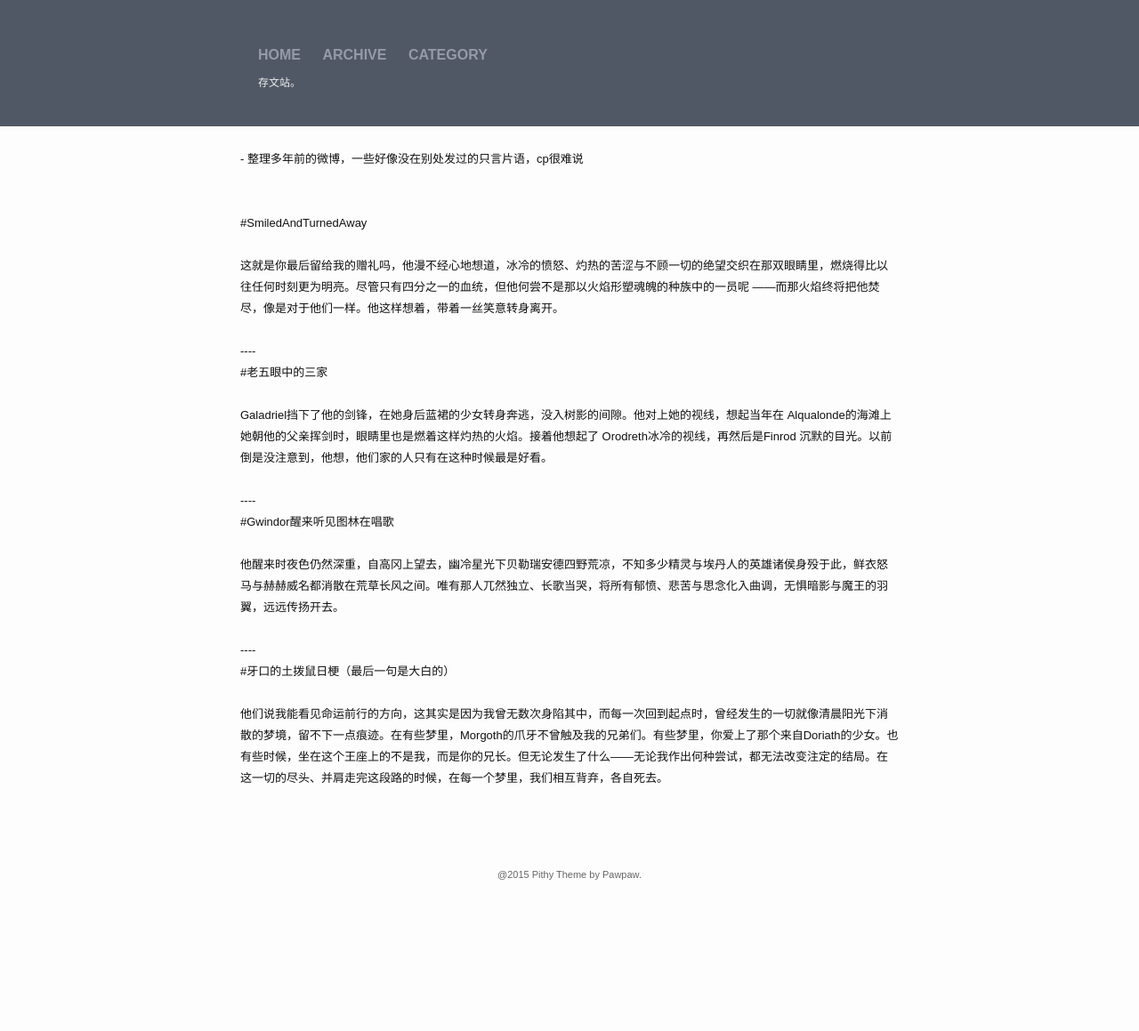
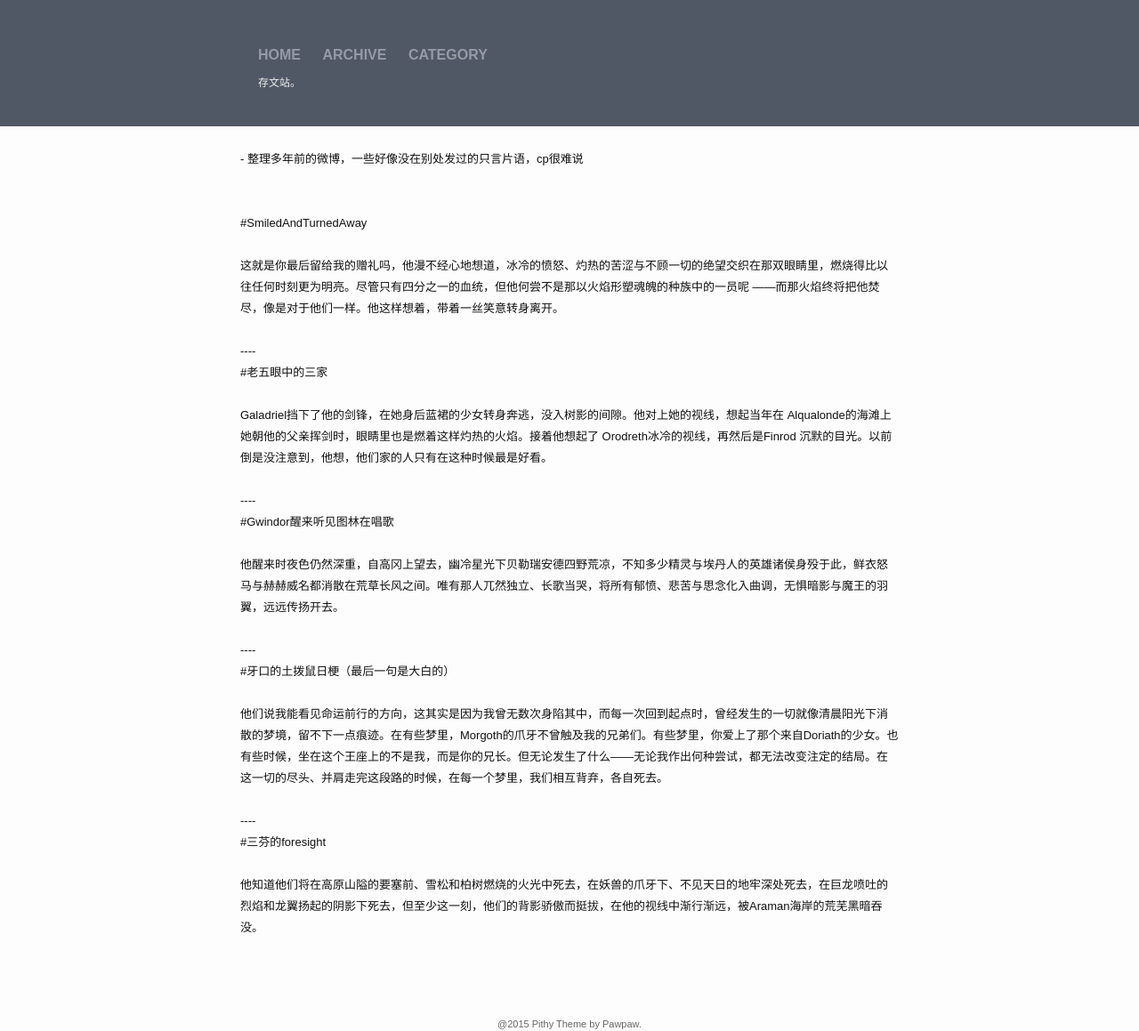
Before and after one commit to greylantern/greylantern.github.io, a Jekyll site: the page built from _posts/2023-08-22-一些微博片段.html, in a window 1280 px wide. Shown: the whole page at 89% size. Built offline with Jekyll 4.4.1, drawn with Linux system fonts in a browser that asks for light colours; before the commit the page ends 991 px from its top, so only the background shows below that.

Commit message:
update post

```diff
--- a/_posts/2016-08-07-【Finrod:Curufin】【Curufin:Orodreth】【NC17】犹大强迫症梗.html
+++ b/_posts/2016-08-07-【Finrod:Curufin】【Curufin:Orodreth】【NC17】犹大强迫症梗.html
@@ -17,7 +17,7 @@ categories: 精灵宝钻：其它cp
 <br>
 <br>问题并不是出自他的伴侣，得到精灵、人类和矮人三族爱慕的国王谙熟各种床笫之间的技巧，并且从不吝于用它们取悦自己的床伴。听着那双嘴唇吐出与他温文外表全不相称的放荡言语，就算是大理石雕成的塑像此时也不免会情难自禁。
 <br>
-<br>Finrod 掐着他的后腰抽送了几十下，射在他里面，然后俯身吻他被汗水沾湿的脊背。他能感觉到体内深处被微凉的精液灌满，有些液体从躯体结合的地方渗出来，沿着股缝粘腻地流到大腿内侧。但是 Finrod 没有要抽出去的意思，他们都知道这一次还只是开始而已。
+<br>Finrod 掐着他的后腰抽送了十几下，射在他里面，然后俯身吻他被汗水沾湿的脊背。他能感觉到体内深处被微凉的精液灌满，有些液体从躯体结合的地方渗出来，沿着股缝粘腻地流到大腿内侧。但是 Finrod 没有要抽出去的意思，他们都知道这一次还只是开始而已。
 <br>
 <br>休息了片刻，他就着结合的姿势把 Curufin 翻过去，分开他的双腿。他腿间那个东西仍然挺立，金发的精灵握住它，指尖沾了铃口渗出的前液抹在柱身上，借着润滑上下套弄。他发出难耐的呻吟，那东西变得更硬了，但是没射。
 <br>
--- a/_posts/2023-08-22-一些微博片段.html
+++ b/_posts/2023-08-22-一些微博片段.html
@@ -48,6 +48,15 @@ categories: 精灵宝钻：其它cp
 
 <br>
 <br>
+----
+<br>
+#三芬的foresight
+<br>
+<br>
+
+他知道他们将在高原山隘的要塞前、雪松和柏树燃烧的火光中死去，在妖兽的爪牙下、不见天日的地牢深处死去，在巨龙喷吐的烈焰和龙翼扬起的阴影下死去，但至少这一刻，他们的背影骄傲而挺拔，在他的视线中渐行渐远，被Araman海岸的荒芜黑暗吞没。
+<br>
+<br>
 
 <br>
 <br>
```
